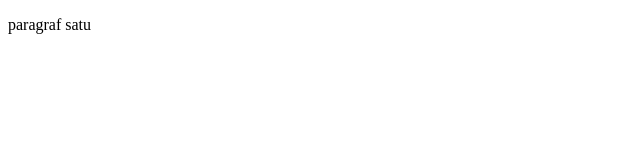
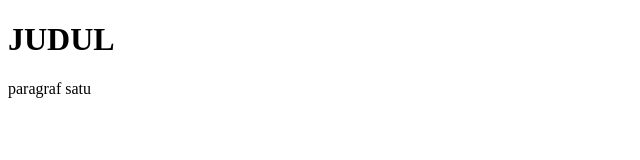
Before and after one commit to kulsum-has/PWD-9, a plain HTML site: page p4/index.html in a window 1280 px wide. Shown: the whole page, without its empty margins (0-640 px from the left). Drawn offline with Linux system fonts and the light colour scheme.

Commit message:
Menambahkan h1

```diff
--- a/p4/index.html
+++ b/p4/index.html
@@ -4,6 +4,7 @@
     <title>index.html</title>
 </head>
 <body>
+    <h1>JUDUL</h1>
     <p>paragraf satu</p>
 
 </body>
```
